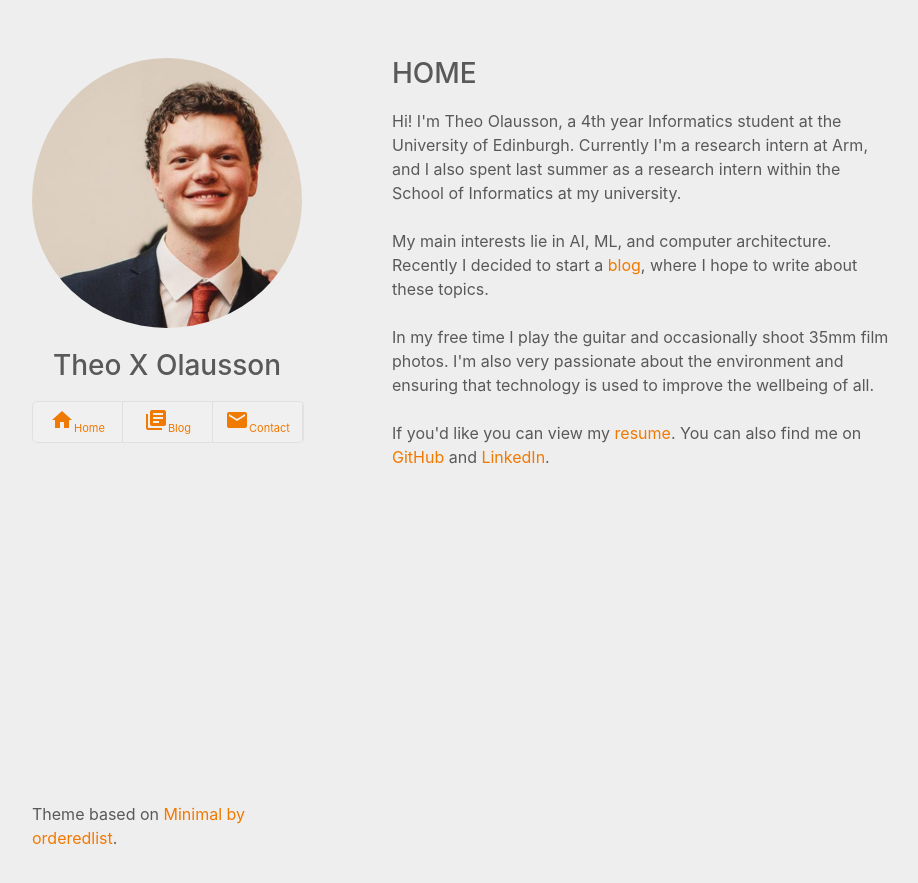
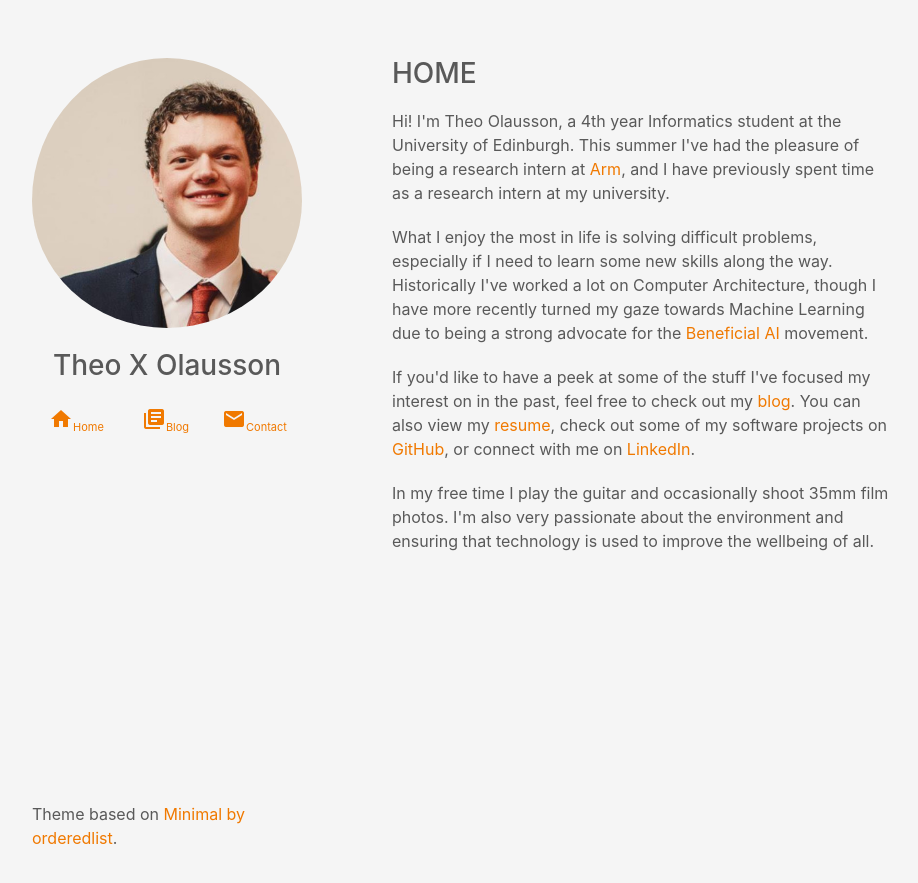
Before and after one commit to theoxo/theoxo.github.io, a Jekyll site: the page built from index.md, in a window 1280 px wide. Shown: the top 883 px of the page, without its empty margins (178-1096 px from the left). Built offline with Jekyll 4.4.1, drawn with Linux system fonts in a browser that asks for light colours.

Commit message:
various rewording, slight style change

```diff
--- a/assets/main.css
+++ b/assets/main.css
@@ -1,6 +1,5 @@
 body {
-  color: #727272;
-  background-color:#EFEEEE;
+  background-color:#F5F5F5;
   padding:50px;
   font: 16px/1.5 -apple-system, BlinkMacSystemFont, "Segoe UI", Roboto, Oxygen, Ubuntu, Cantarell, "Fira Sans", "Droid Sans", "Helvetica Neue", Arial, sans-serif, "Apple Color Emoji", "Segoe UI Emoji", "Segoe UI Symbol";
   color:#595959;
@@ -104,16 +103,12 @@ header ul {
   list-style:none;
   height:40px;
   padding:0;
-  background: #f1f0f0;
-  border-radius:5px;
-  border:1px solid #e1e0e0;
   width:270px;
 }
 
 header li {
   width:89px;
   float:left;
-  border-right:1px solid #e0e0e0;
   height:40px;
 }
 
--- a/index.md
+++ b/index.md
@@ -5,17 +5,25 @@ subtitle: Home
 ---
 <p> Hi!
     I'm Theo Olausson, a 4th year Informatics student at the University of Edinburgh.
-    Currently I'm a research intern at Arm, and I also spent last summer as
-    a research intern within the School of Informatics at my university.
-    <br><br>
-    My main interests lie in AI, ML, and computer architecture.
-    Recently I decided to start a <a href="/blog">blog</a>, where I hope to
-    write about these topics.
-    <br><br>
+    This summer I've had the pleasure of being a research intern at <a href="https://www.arm.com">Arm</a>,
+    and I have previously spent time as a research intern at my university.
+</p>
+<p>
+    What I enjoy the most in life is solving difficult problems, especially
+    if I need to learn some new skills along the way. Historically I've worked
+    a lot on Computer Architecture, though I have more recently turned my gaze
+    towards Machine Learning due to being a strong advocate for the <a href="https://futureoflife.org/ai-principles/">Beneficial AI</a>
+    movement.
+</p>
+<p>
+    If you'd like to have a peek at some of the stuff I've focused my interest
+    on in the past, feel free to check out my <a href="/blog">blog</a>. You
+    can also view my <a href="/assets/resume.pdf">resume</a>, check out some
+    of my software projects on <a href="https://github.com/theoxo">GitHub</a>, or
+    connect with me on <a href="https://www.linkedin.com/in/theo-olausson/">LinkedIn</a>.
+</p>
+<p>
     In my free time I play the guitar and occasionally shoot 35mm film photos. I'm also
     very passionate about the environment and ensuring that technology is used
     to improve the wellbeing of all.
-    <br><br>
-    If you'd like you can view my <a href="/assets/resume.pdf">resume</a>. You can also find me on <a href="https://github.com/theoxo">GitHub</a> and
-    <a href="https://www.linkedin.com/in/theo-olausson/">LinkedIn</a>.
 </p>
```
